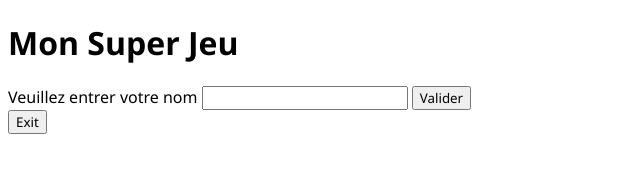
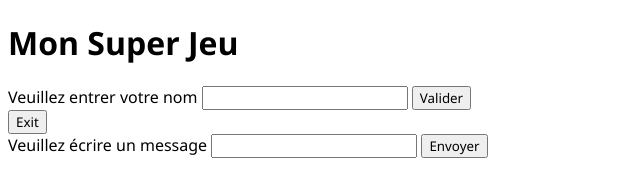
Before and after one commit to Asylnn/jeu_bibliotheque, a website: page index.html in a window 1280 px wide. Shown: the whole page, without its empty margins (0-640 px from the left). Drawn offline with nearby package versions, Linux system fonts and the light colour scheme; no server answers.

Commit message:
messagerie

```diff
--- a/index.html
+++ b/index.html
@@ -24,6 +24,14 @@
 
     </div>
 
+    <div id="messagerie">
+        <spam>Veuillez écrire un message <input id="message" type="text"/>
+            <button onClick="envoyerUnMessage()">Envoyer</button>
+
+        </spam>
+
+    </div>
+
     <p id="joueurs"></p>
     <div id="zonedejeu"></div>
 </body>
--- a/public/client.js
+++ b/public/client.js
@@ -23,6 +23,15 @@ function seDeconnecterDeLaPartie(){
     console.log("sortie de la partie");
 }
 
+function envoyerUnMessage(){
+    let input=document.getElementById("message");
+    socket.emit("message", input.value);
+    input.value=""
+    console.log("message envoyé");
+
+
+}
+
 
 socket.on("erreur",
     messageErreur => {
@@ -37,6 +46,10 @@ socket.on("liste joueurs", noms => {
 })
 
 socket.emit("envoie message chat", {message:"Salut ca va"})
+
+
+
+
 
 //PARTIE D3
 
--- a/server.js
+++ b/server.js
@@ -92,6 +92,9 @@ io.on("connect", (socket) => {
 
     })
 
+    socket.on("message", (arg) =>
+    {console.log(arg)}) //le serveur reçoit le message
+
     socket.on("envoie message chat", function (data) {
         console.log(data.message)//DZYDZIEYD
   //      io.broadcast("donner message chat", data.message)
```
Also changed, not shown: 1 other file.
